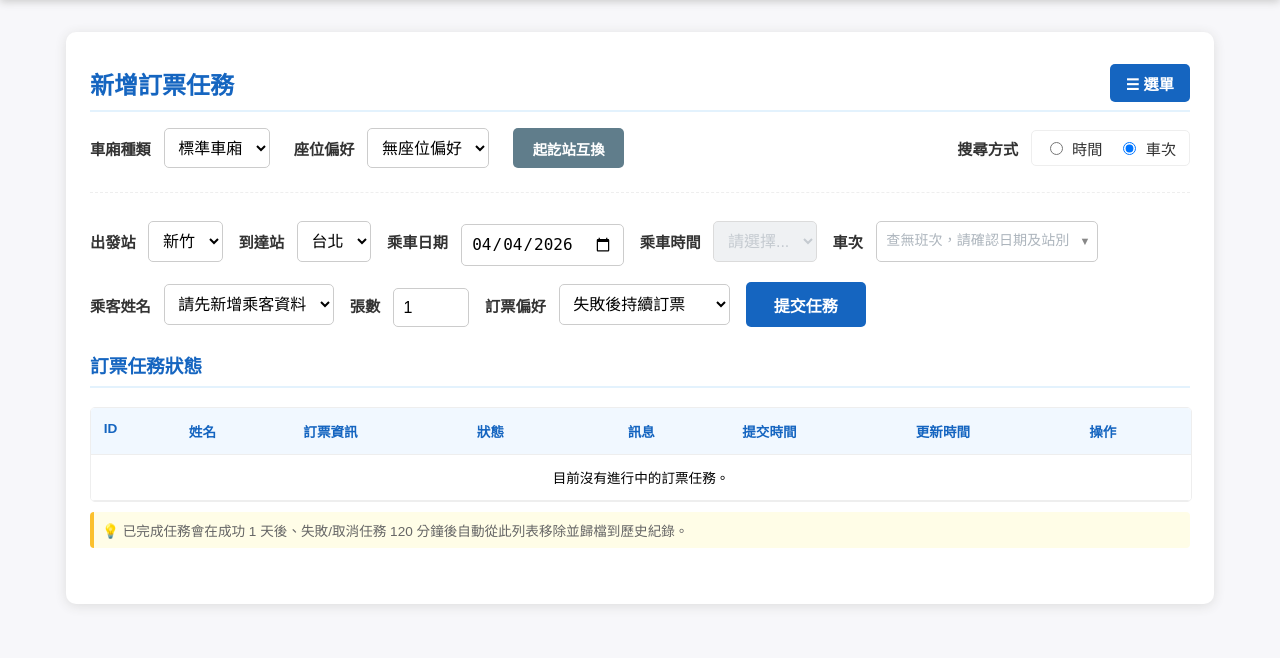
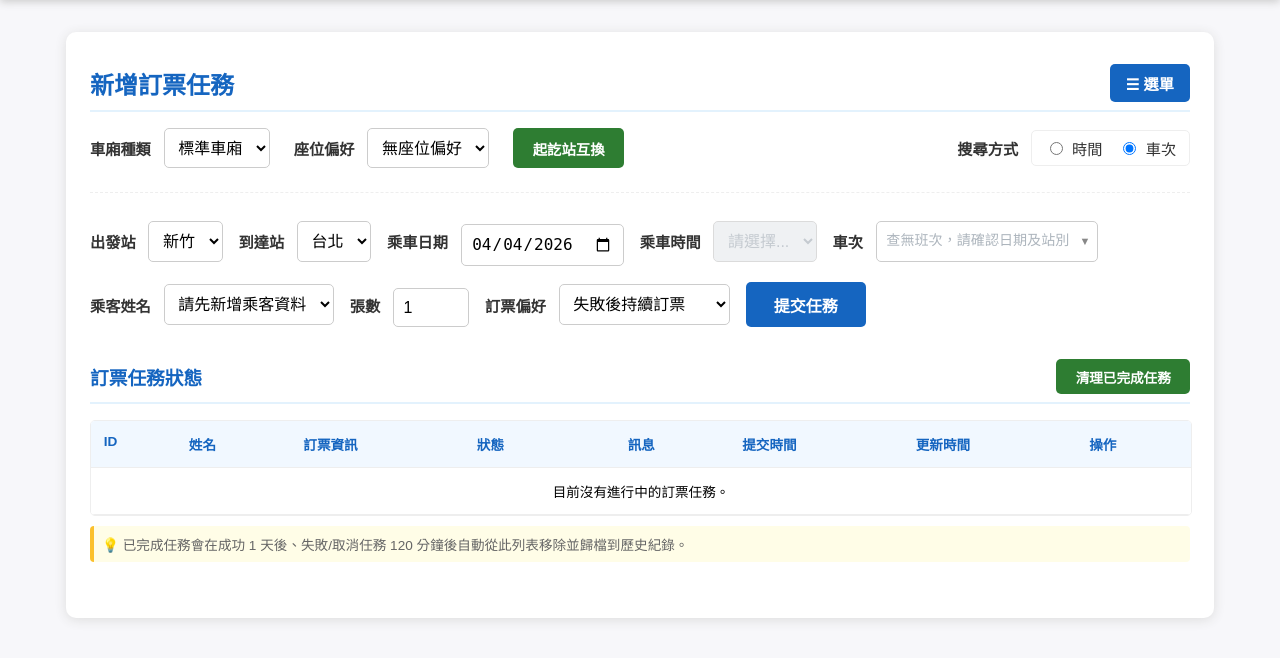
Before and after one commit to herginc/thsr-bot, a Flask app: template templates/index.html in a window 1280 px wide. Shown: the part 94-752 px from the top of the page. Run offline with Flask 3, Linux system fonts and the light colour scheme; the template is opened without the code that fills it, so the values that code supplies are empty.

Commit message:
feat: add manual task clearing and improve task ID generation
- Add /api/clear_completed_tasks endpoint to manually archive and remove finished tasks from the active list
- Update task ID generation logic to check both active and historical tasks, preventing ID collisions after cleanup
- Optimize history file saving by batching updates instead of saving inside loops
- Add a "Clear Completed Tasks" button to the UI with updated button styling for better alignment
- Unify task status retrieval by removing deprecated API routes
- Add logging to track manual cleanup actions and task archiving status

```diff
--- a/app.py
+++ b/app.py
@@ -308,6 +308,7 @@ def load_tasks():
         retained_tasks = []
         expired_count = 0
         history_list = None
+        history_updated = False
 
         for task in booking_tasks:
             status = task.get('status')
@@ -344,7 +345,7 @@ def load_tasks():
                         history_entry = task.copy()
                         history_entry['result'] = status
                         history_list.append(history_entry)
-                        save_json(HISTORY_FILE, history_list)
+                        history_updated = True
                         logger.info(f"任務 {task['task_id']} 在清理前已自動補歸檔至歷史紀錄。")
 
                     expired_count += 1
@@ -354,6 +355,9 @@ def load_tasks():
                 logger.warning(f"處理任務 {task.get('task_id')} 清理時發生錯誤: {e}")
                 retained_tasks.append(task)
 
+        if history_updated:
+            save_json(HISTORY_FILE, history_list)
+
         if expired_count > 0:
             booking_tasks = retained_tasks
             save_json(TASKS_FILE, booking_tasks)
@@ -374,17 +378,27 @@ def get_new_task_id() -> str:
     with data_lock:
         today_str = datetime.now(CST_TIMEZONE).strftime('%Y%m%d')
 
-        # 找出最後一筆 task_id
-        last_task_id = booking_tasks[-1]['task_id'] if booking_tasks else None
-
-        if last_task_id and last_task_id.startswith(today_str):
-            # 與上一筆同一天 → NN + 1
-            last_nn = int(last_task_id.split('-')[1])
-            nn = last_nn + 1
-        else:
-            # 不同天（或沒有任何任務）→ NN 從 00 開始
-            nn = 0
-
+        # 考慮活躍任務與歷史紀錄，找出今天已使用的最大序號
+        max_nn = -1
+
+        # 1. 檢查活躍任務 (booking_tasks)
+        if booking_tasks:
+            last_active_id = booking_tasks[-1]['task_id']
+            if last_active_id.startswith(today_str):
+                max_nn = max(max_nn, int(last_active_id.split('-')[1]))
+
+        # 2. 檢查歷史紀錄 (history.json)，只看最後一筆
+        history_list = load_json(HISTORY_FILE)
+        if history_list:
+            last_history_id = history_list[-1]['task_id']
+            if last_history_id.startswith(today_str):
+                try:
+                    max_nn = max(max_nn, int(last_history_id.split('-')[1]))
+                except (ValueError, IndexError):
+                    pass # 格式不符則忽略
+
+        # 今天的序號從 max_nn + 1 開始 (若今天尚無任務則 max_nn 為 -1，nn 為 0)
+        nn = max_nn + 1
         return f"{today_str}-{nn:02d}"
 
 # ----------------------------------------------------------------------------
@@ -403,8 +417,6 @@ def get_task_by_id(task_id: str) -> Optional[Dict[str, Any]]:
 # ----------------------------------------------------------------------------
 def update_task_status(task_id: str, new_status: str, message: str):
     global booking_tasks
-
-    logger.info(".........")
 
     with data_lock:
         task = get_task_by_id(task_id)
@@ -1152,10 +1164,11 @@ def submit_booking():
 # ----------------------------------------------------------------------------
 # 路由新增 (Req 3: 動態查詢狀態)
 # ----------------------------------------------------------------------------
-@app.route("/api/status", methods=["GET"])
-@app.route("/api/get_tasks", methods=["GET"])
 @app.route("/api/get_tasks_status", methods=["GET"])
 def get_booking_status():
+
+    print(CYAN + f"[/api/get_tasks_status] {datetime.now().strftime('%H:%M:%S')} ........." + RESET)
+
     # 每次前端請求狀態時，同時執行任務清理邏輯，並取得過濾後的列表
     tasks = load_tasks()
 
@@ -1231,6 +1244,54 @@ def cancel_booking(task_id):
 
         else:
             return jsonify({"status": "error", "message": f"任務 {task_id} 狀態為 '{current_status}'，無法取消。"}), 400
+
+# ----------------------------------------------------------------------------
+# 路由新增: 手動清理已完成任務
+# ----------------------------------------------------------------------------
+@app.route("/api/clear_completed_tasks", methods=["POST"])
+def clear_completed_tasks():
+    """
+    手動清除 tasks.json 中所有非執行中（成功、失敗、取消、放棄等）的任務。
+    """
+    global booking_tasks
+    with data_lock:
+        ACTIVE_STATUSES = ['pending', 'running', 'cancelling']
+        retained_tasks = []
+        removed_count = 0
+        history_list = None
+        history_updated = False
+
+        for task in booking_tasks:
+            status = task.get('status')
+            if status in ACTIVE_STATUSES:
+                retained_tasks.append(task)
+            else:
+                # 確保在移除前已歸檔至歷史紀錄
+                if history_list is None:
+                    history_list = load_json(HISTORY_FILE) or []
+
+                if not any(h.get('task_id') == task['task_id'] for h in history_list):
+                    history_entry = task.copy()
+                    history_entry['result'] = status
+                    history_list.append(history_entry)
+                    history_updated = True
+                    logger.info(f"任務 {task['task_id']} 在手動清理前已自動補歸檔。")
+
+                removed_count += 1
+
+        if history_updated:
+            save_json(HISTORY_FILE, history_list)
+
+        if removed_count > 0:
+            booking_tasks = retained_tasks
+            save_json(TASKS_FILE, booking_tasks)
+            logger.info(f"手動清理：已從任務列表中移除 {removed_count} 筆已完成/終止的任務。")
+
+        return jsonify({
+            "status": "success",
+            "message": f"已成功清理 {removed_count} 筆已完成任務。",
+            "removed_count": removed_count
+        }), 200
 
 # ----------------------------------------------------------------------------
 # 頁面路由
--- a/templates/index.html
+++ b/templates/index.html
@@ -40,8 +40,30 @@
         .submit-btn { background: #1565c0; color: #fff; border: none; padding: 0.7rem 1.5rem; border-radius: 5px; cursor: pointer; font-size: 1rem; transition: background 0.3s; font-weight: bold; height: 45px; min-width: 120px; }
         .submit-btn:hover { background: #0d47a1; }
 
-        .secondary-btn { background: #607d8b; color: #fff; border: none; padding: 0.6rem 1.2rem; border-radius: 5px; cursor: pointer; font-size: 0.9rem; transition: background 0.3s; height: 40px; white-space: nowrap; font-weight: bold; }
-        .secondary-btn:hover { background: #455a64; }
+        /* .secondary-btn { background: #2e7d32; color: #fff; border: none; padding: 0.6rem 1.2rem; border-radius: 5px; cursor: pointer; font-size: 0.9rem; transition: background 0.3s; height: 40px; white-space: nowrap; font-weight: bold; }
+        .secondary-btn:hover { background: #1b5e20; } */
+
+        .secondary-btn {
+            background: #2e7d32;
+            color: #fff;
+            border: none;
+            padding: 0 1.2rem;          /* 只保留左右內距，移除上下內距 */
+            border-radius: 5px;
+            cursor: pointer;
+            font-size: 0.9rem;
+            transition: background 0.3s;
+            height: 40px;
+            white-space: nowrap;
+            font-weight: bold;
+
+            /* 垂直居中關鍵 */
+            display: inline-flex;
+            align-items: center;
+            justify-content: center;
+        }
+        .secondary-btn:hover {
+            background: #1b5e20;
+        }
 
         /* 表格響應式 - 欄位變多，增加最小寬度 */
         .table-container { width: 100%; overflow-x: auto; margin-top: 1rem; border: 1px solid #eee; border-radius: 5px; }
@@ -295,7 +317,11 @@
             </div>
         </form>
 
-        <h3>訂票任務狀態</h3>
+        <!-- <h3>訂票任務狀態</h3> -->
+        <div style="display:flex; justify-content:space-between; align-items:center; margin-top: 2rem; border-bottom: 2px solid #e3f2fd; padding-bottom: 0.5rem; margin-bottom: 1rem;">
+            <h3 style="margin:0; border:none; padding:0;">訂票任務狀態</h3>
+            <button type="button" class="secondary-btn" style="height:35px; font-size:0.85rem;" onclick="clearCompletedTasks()">清理已完成任務</button>
+        </div>
 
         <div class="table-container">
             <table id="task-table">
@@ -333,10 +359,11 @@
         return new URL(path, origin).href;
     }
 
-    const API_TASKS_URL = getApiUrl('/api/get_tasks');
-    const API_SUBMIT_URL = getApiUrl('/api/submit_task');
-    const API_PASSENGERS_URL = getApiUrl('/api/get_passengers');
-    const API_CANCEL_URL = getApiUrl('/api/cancel_task');
+    const API_PASSENGERS_URL    = getApiUrl('/api/get_passengers');
+    const API_SUBMIT_URL        = getApiUrl('/api/submit_task');
+    const API_CANCEL_URL        = getApiUrl('/api/cancel_task');
+    const API_CLEAR_URL         = getApiUrl('/api/clear_completed_tasks');
+    const API_TASKS_STATUS_URL  = getApiUrl('/api/get_tasks_status');
 
     let statusTimer = null;
 
@@ -557,7 +584,7 @@
         if (!tbody) return;
 
         try {
-            const res = await fetch(API_TASKS_URL);
+            const res = await fetch(API_TASKS_STATUS_URL);
             if (!res.ok) throw new Error('API 回傳失敗');
             const json = await res.json();
 
@@ -725,6 +752,24 @@
         }
     }
 
+    // 清理已完成任務
+    async function clearCompletedTasks() {
+        try {
+            const res = await fetch(API_CLEAR_URL, {
+                method: 'POST',
+                headers: {'Content-Type': 'application/json'}
+            });
+            const result = await res.json();
+            if(result.status === 'success') {
+                fetchTasks();
+            } else {
+                alert('清理失敗: ' + (result.message || '未知錯誤'));
+            }
+        } catch (e) {
+            console.error('清理任務失敗:', e);
+        }
+    }
+
     // 表單提交邏輯
     document.getElementById('booking-form').onsubmit = async function(e) {
         e.preventDefault();
```
